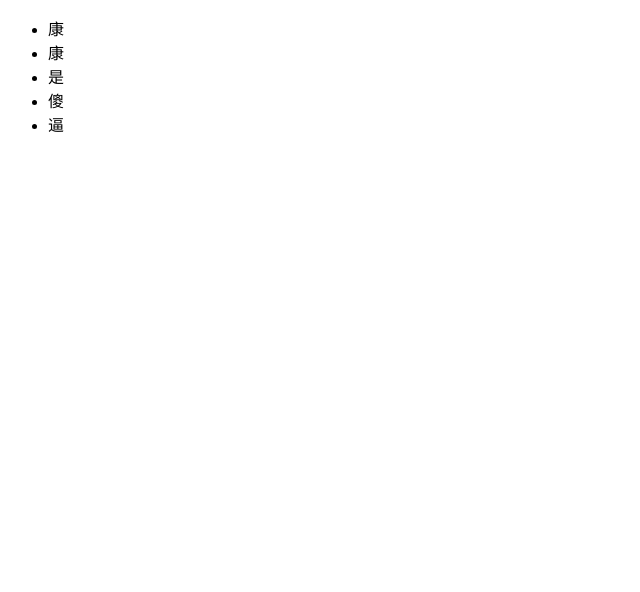
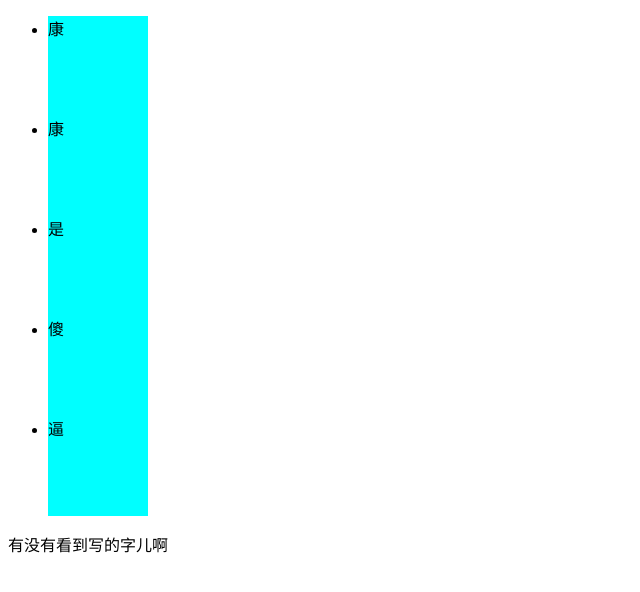
Before and after one commit to yuanyuan-xy/yuannyuan, a plain HTML site: page second.html in a window 1280 px wide. Shown: the whole page, without its empty margins (0-640 px from the left). Drawn offline with Linux system fonts and the light colour scheme.

Commit message:
远远添加

```diff
--- a/second.html
+++ b/second.html
@@ -5,6 +5,13 @@
     <meta charset="UTF-8">
     <meta name="viewport" content="width=device-width, initial-scale=1.0">
     <title>Document</title>
+    <style>
+        li {
+            width: 100px;
+            height: 100px;
+            background-color: aqua;
+        }
+    </style>
 </head>
 
 <body>
@@ -15,6 +22,9 @@
         <li>傻</li>
         <li>逼</li>
     </ul>
+    <div>
+        有没有看到写的字儿啊
+    </div>
 </body>
 
 </html>
```
